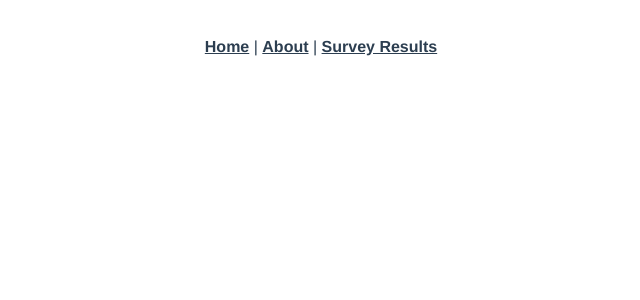
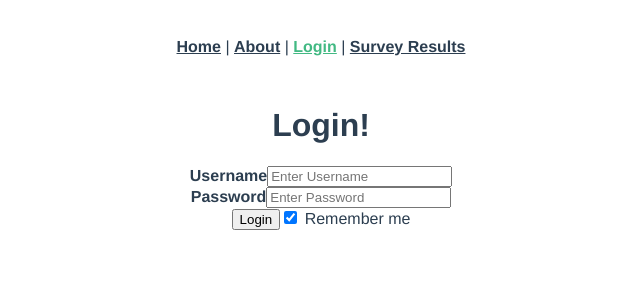
Before and after one commit to tom-dorofeyev/projAskEm, a Vue app in the folder frontend/: page /login in a window 1280 px wide. Shown: the top 300 px of the page, without its empty margins (319-959 px from the left). Built offline with nearby package versions, Linux system fonts and the light colour scheme.

Commit message:
First commit - Basic logging UI - not connected to DB yet

```diff
--- a/frontend/src/App.vue
+++ b/frontend/src/App.vue
@@ -3,6 +3,7 @@
     <nav class="main-nav">
       <router-link to="/">Home</router-link> |
       <router-link to="/about">About</router-link> |
+      <router-link to="/login">Login</router-link> |
       <router-link to="/survey/results/:id">Survey Results</router-link>
     </nav>
     <router-view/>
--- a/frontend/src/router.js
+++ b/frontend/src/router.js
@@ -2,6 +2,7 @@ import Vue from 'vue'
 import Router from 'vue-router'
 import home from './views/homePage.vue'
 import about from './views/about.vue'
+import login from './views/login.vue'
 import surveyResults from './views/surveyResults.vue'
 import createSurvey from './views/createSurvey.vue'
 
@@ -27,6 +28,11 @@ export default new Router({
       component: about
     },
     {
+      path: '/login',
+      name: 'login',
+      component: login
+    },
+    {
       path: '/survey/create',
       name: 'createSurvey',
       component: createSurvey
--- /dev/null
+++ b/frontend/src/views/login.vue
@@ -0,0 +1,40 @@
+<template>
+  <div class="login">
+    <h1>Login!</h1>
+    <div class="login-container">
+      <label for="uname">
+        <b>Username</b>
+      </label>
+      <input type="text" placeholder="Enter Username" name="uname" required /> <br>
+
+      <label for="psw">
+        <b>Password</b>
+      </label>
+      <input type="password" placeholder="Enter Password" name="psw" required /> <br>
+
+      <button @click="doLogin" type="submit">Login</button>
+      <label>
+        <input type="checkbox" checked="checked" name="remember" /> Remember me
+      </label>
+    </div>
+  </div>
+</template>
+
+
+<script>
+
+export default {
+  data(){
+    return{
+
+    }
+  },
+  methods:{
+    doLogin(){
+      console.log('Logging in! (Just a log - not actually logging)')
+    }
+  },
+  components: {
+  }
+}
+</script>
```
